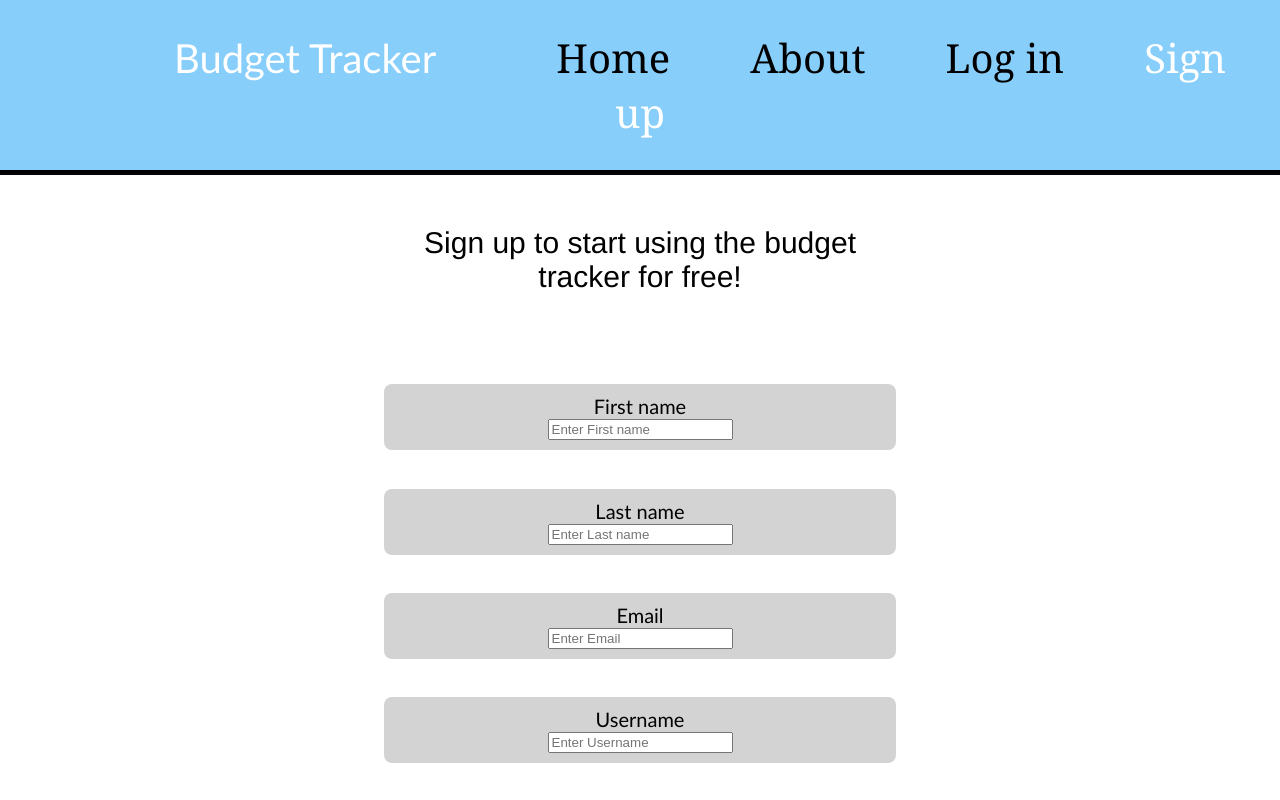
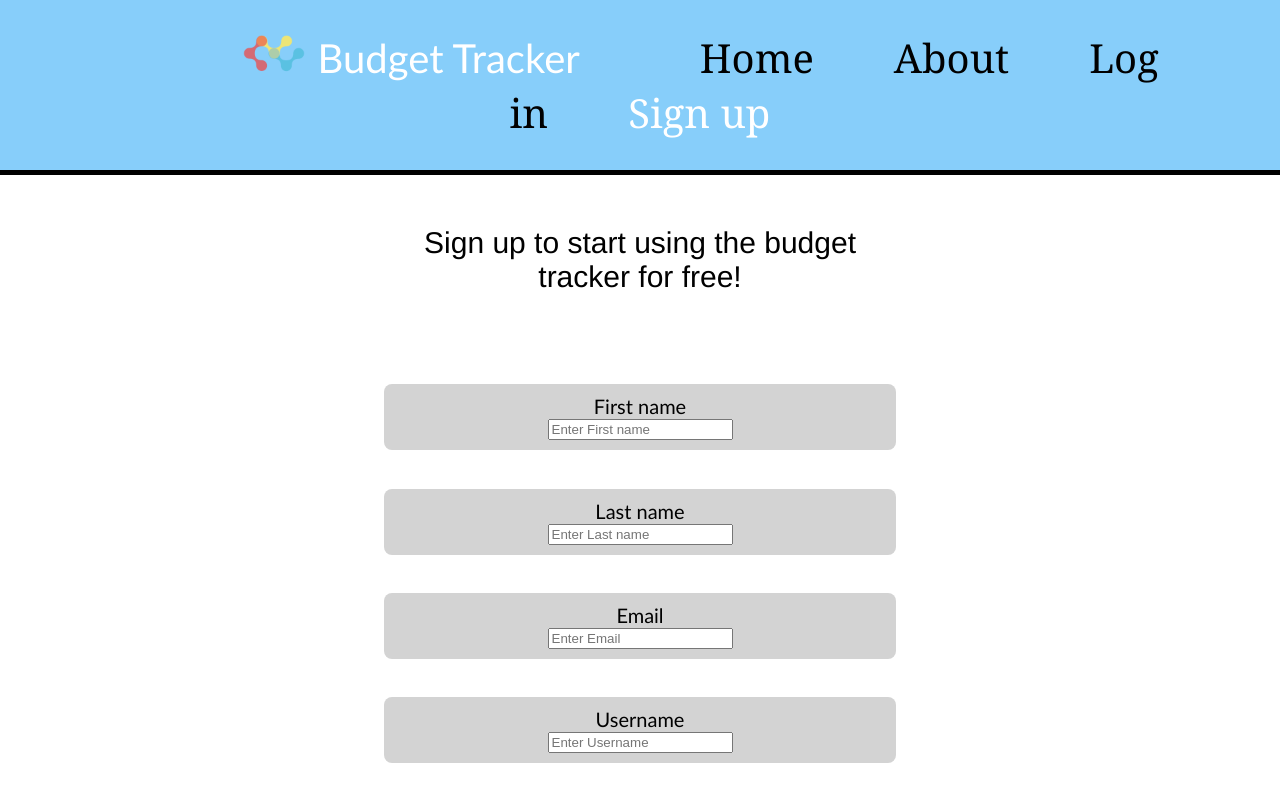
Before and after one commit to henry-li-06/Budget-Tracker, a React (Create React App) app in the folder budget-tracker-frontend/: page /#/signup in a window 1280 px wide. Shown: the top 800 px of the page. Built offline with nearby package versions, Linux system fonts and the light colour scheme.

Commit message:
Added logo image

```diff
--- a/budget-tracker-frontend/src/static/SinglePageApp.jsx
+++ b/budget-tracker-frontend/src/static/SinglePageApp.jsx
@@ -10,6 +10,7 @@ import About from "./About.jsx";
 import Login from "./Login.jsx";
 import Signup from "./Signup.jsx"
 import BudgetLists from './BudgetLists.jsx';
+import img from './../images/budgettrackerimage.png'
 
 class SinglePageApp extends React.Component {
 
@@ -21,7 +22,7 @@ class SinglePageApp extends React.Component {
             <div className="container">
               <section id="navbar">
                 <ul id="list">
-                  <li id="heading">Budget Tracker</li>
+                  <li id="heading"><img src={img} alt='Budget Tracker' style={{ height: '40px' }} /> Budget Tracker</li>
                   <li className="link"><NavLink exact to='/'>Home</NavLink></li>
                   <li className="link"><NavLink to='/about'>About</NavLink></li>
                   <li className="link"><NavLink to='/login'>Log in</NavLink></li>
```
Also changed, not shown: budget-tracker-frontend/src/images/budgettrackerimage.png (added).
